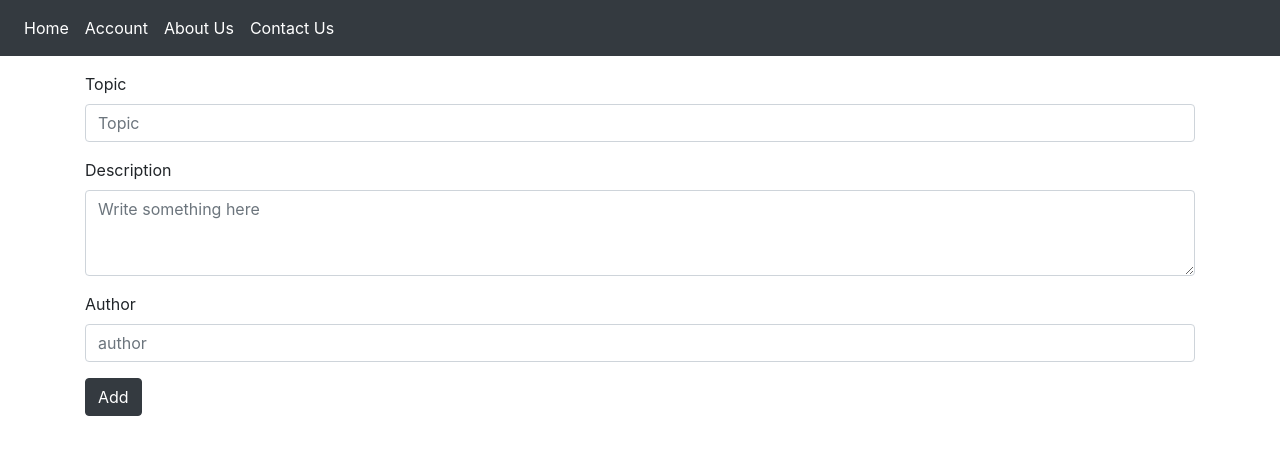
After one commit to santoshkpatro/AdvanceBlog, a Django app: page /post/ in a window 1280 px wide. The commit adds this page. Shown: the top 455 px of the page. Run offline with Django 3.2, Linux system fonts and the light colour scheme; some libraries are stand-ins or nearby versions.

Commit message:
User post upload system created!!

```diff
--- a/home/models.py
+++ b/home/models.py
@@ -5,7 +5,7 @@ class Post(models.Model):
     topic = models.CharField(max_length=200)
     description = models.TextField()
     author = models.CharField(max_length=50)
-    date_created = models.DateTimeField(auto_now_add=True)
+    date_created = models.DateTimeField('date published')
 
     def __str__(self):
         return self.topic
--- a/home/urls.py
+++ b/home/urls.py
@@ -3,4 +3,6 @@ from .import views
 
 urlpatterns = [
     path('', views.home, name='home'),
+    path('dashboard/', views.dashboard, name='dashboard'),
+    path('post/', views.post, name='post'),
 ]
--- a/home/views.py
+++ b/home/views.py
@@ -1,8 +1,32 @@
-from django.shortcuts import render, HttpResponse
+from django.shortcuts import render, HttpResponse, redirect
 from .models import Post
+from django.utils import timezone
+from django.contrib import messages
 
 # Create your views here.
 def home(request):
     allPost = Post.objects.all()
     context = {'allPost': allPost}
     return render(request, 'home/home.html', context)
+
+
+def dashboard(request):
+    return HttpResponse('You are visiting the dashboard')
+
+
+def post(request):
+    if request.method == 'POST':
+
+        topic = request.POST['topic']
+        description = request.POST['description']
+        author = request.POST['author']
+
+        if topic == '' or description == '' or author == '':
+            messages.warning(request, "Please enter valid information")
+        else:
+            newPost = Post(topic=topic, description=description, author=author, date_created=timezone.now())
+            newPost.save()
+            messages.success(request, "Your Post has been created successfully")
+
+
+    return render(request, 'home/post.html')
--- a/templates/base.html
+++ b/templates/base.html
@@ -15,13 +15,28 @@
     <nav class="navbar navbar-expand-lg navbar-dark bg-dark">
         <div class="collapse navbar-collapse" id="navbarNavAltMarkup">
           <div class="navbar-nav">
-            <a class="nav-item nav-link active" href="#">Home <span class="sr-only">(current)</span></a>
+            <a class="nav-item nav-link active" href="{% url 'home' %}">Home <span class="sr-only">(current)</span></a>
             <a class="nav-item nav-link active" href="#">Account</a>
             <a class="nav-item nav-link active" href="#">About Us</a>
             <a class="nav-item nav-link active" href="#">Contact Us</a>
           </div>
         </div>
     </nav>
+
+
+
+    {% for message in messages %}
+
+    <div class="alert alert-{{ message.tags }} alert-dismissible fade show" role="alert">
+      <strong>Message: </strong> {{ message }}
+      <button type="button" class="close" data-dismiss="alert" aria-label="Close">
+        <span aria-hidden="true">&times;</span>
+      </button>
+    </div>
+
+    {% endfor %}
+
+
 
     {% block body %}
     {% endblock body %}
--- /dev/null
+++ b/templates/home/post.html
@@ -0,0 +1,28 @@
+{% extends 'base.html' %}
+
+{% block body %}
+
+
+<div class="container mt-3">
+    <form action="#" method="POST">
+        {% csrf_token %}
+        <div class="form-group">
+          <label for="exampleFormControlInput1">Topic</label>
+          <input type="text" class="form-control" id="exampleFormControlInput1" name="topic" placeholder="Topic">
+        </div>
+
+        <div class="form-group">
+          <label for="exampleFormControlTextarea1">Description</label>
+          <textarea class="form-control" id="exampleFormControlTextarea1" rows="3" name="description" placeholder="Write something here"></textarea>
+        </div>
+
+        <div class="form-group">
+            <label for="exampleFormControlInput1">Author</label>
+            <input type="text" class="form-control" id="exampleFormControlInput1" name="author" placeholder="author">
+        </div>
+
+        <button class="btn btn-dark" type="submit">Add</button>
+    </form>
+</div>
+
+{% endblock body %}
```
Also changed, not shown: db.sqlite3, home/migrations/0002_auto_20200410_2241.py (added).
